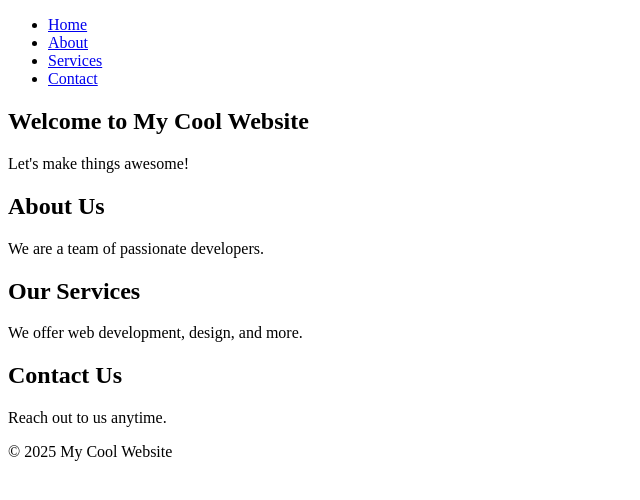
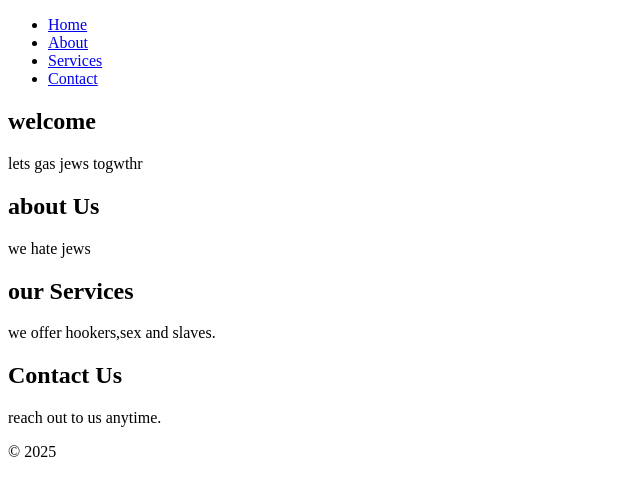
Before and after one commit to nwetq/testwebsite, a plain HTML site: page index.html in a window 1280 px wide. Shown: the whole page, without its empty margins (0-640 px from the left). Drawn offline with Linux system fonts and the light colour scheme; a script that the page names is missing.

Commit message:
Update index.html

```diff
--- a/index.html
+++ b/index.html
@@ -3,7 +3,7 @@
 <head>
     <meta charset="UTF-8">
     <meta name="viewport" content="width=device-width, initial-scale=1.0">
-    <title>Cooler Website</title>
+    <title>cooler website</title>
     <link rel="stylesheet" href="styles.css">
 </head>
 <body>
@@ -18,23 +18,23 @@
         </nav>
     </header>
     <section id="home" class="hero">
-        <h1>Welcome to My Cool Website</h1>
-        <p>Let's make things awesome!</p>
+        <h1>welcome</h1>
+        <p>lets gas jews togwthr</p>
     </section>
     <section id="about">
-        <h2>About Us</h2>
-        <p>We are a team of passionate developers.</p>
+        <h2>about Us</h2>
+        <p>we hate jews</p>
     </section>
     <section id="services">
-        <h2>Our Services</h2>
-        <p>We offer web development, design, and more.</p>
+        <h2>our Services</h2>
+        <p>we offer hookers,sex and slaves.</p>
     </section>
     <section id="contact">
         <h2>Contact Us</h2>
-        <p>Reach out to us anytime.</p>
+        <p>reach out to us anytime.</p>
     </section>
     <footer>
-        <p>&copy; 2025 My Cool Website</p>
+        <p>&copy; 2025</p>
     </footer>
 
     <script src="script.js"></script>
```
